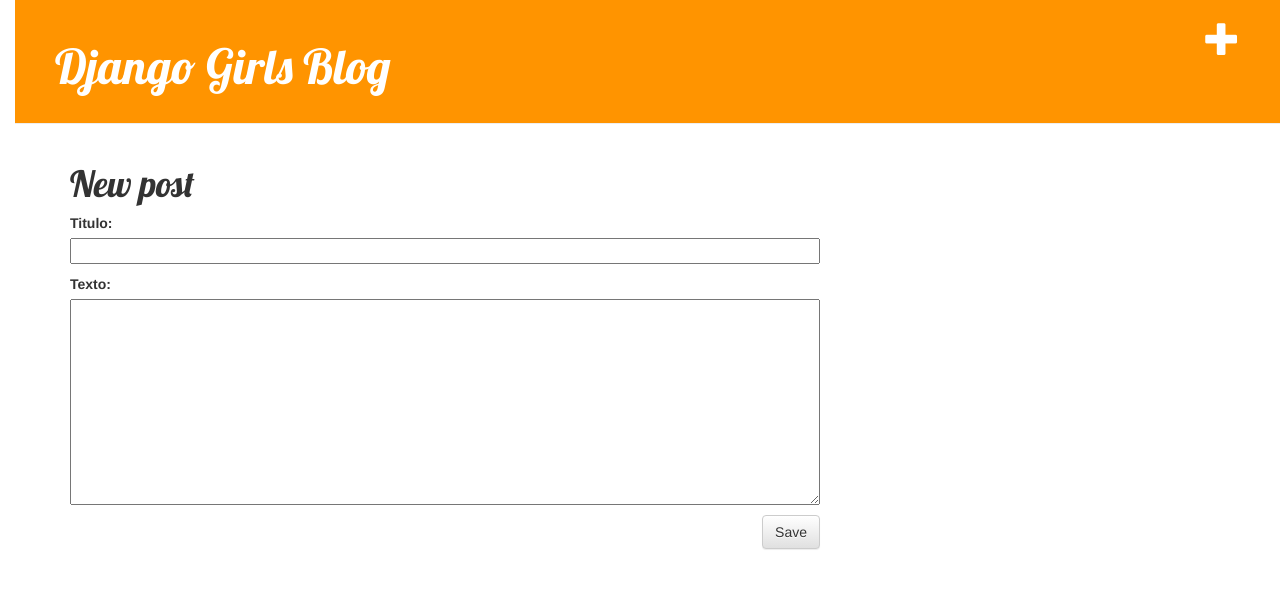
After one commit to Ferch8/djangoE, a Django app: page /post/new/ in a window 1280 px wide. The commit adds this page. Shown: the top 589 px of the page. Run offline with Django 3.2, Linux system fonts and the light colour scheme; some libraries are stand-ins or nearby versions.

Commit message:
ingresar post

```diff
--- /dev/null
+++ b/blog/forms.py
@@ -0,0 +1,7 @@
+from django import forms
+from .models import Publicacion
+
+class PublicacionForm(forms.ModelForm):
+    class Meta:
+        model = Publicacion
+        fields = ('titulo', 'texto',)
--- a/blog/templates/blog/base.html
+++ b/blog/templates/blog/base.html
@@ -10,6 +10,7 @@
        </head>
        <body>
            <div class="page-header">
+               <a href="{% url 'post_new' %}" class="top-menu"><span class="glyphicon glyphicon-plus"></span></a>
                <h1><a href="">Django Girls Blog</a></h1>
            </div>
 
--- /dev/null
+++ b/blog/templates/blog/post_edit.html
@@ -0,0 +1,9 @@
+{% extends 'blog/base.html' %}
+
+    {% block content %}
+        <h1>New post</h1>
+        <form method="POST" class="post-form">{% csrf_token %}
+            {{ form.as_p }}
+            <button type="submit" class="save btn btn-default">Save</button>
+        </form>
+    {% endblock %}
--- a/blog/urls.py
+++ b/blog/urls.py
@@ -4,4 +4,5 @@
 urlpatterns = [
     url(r'^$', views.listar_pub),
     url(r'^postear/(?P<pk>[0-9]+)/$', views.detalle_pub, name='postear'),
+    url(r'^post/new/$', views.post_new, name='post_new'),
 ]
--- a/blog/views.py
+++ b/blog/views.py
@@ -2,7 +2,8 @@
 from django.shortcuts import render
 from django.utils import timezone
 from .models import Publicacion
-
+from .forms import PublicacionForm
+from django.shortcuts import redirect
 # Create your views here.
 
 def listar_pub(request):
@@ -12,3 +13,16 @@
 def detalle_pub(request, pk):
     p = get_object_or_404(Publicacion, pk=pk)
     return render(request, 'blog/detalle_publicacion.html', {'p': p})
+
+def post_new(request):
+    if request.method == "POST":
+        form = PublicacionForm(request.POST)
+        if form.is_valid():
+            post = form.save(commit=False)
+            post.author = request.user
+            post.fecha_publicacion = timezone.now()
+            post.save()
+            return redirect('postear', pk=post.pk)
+    else:
+        form = PublicacionForm()
+    return render(request, 'blog/post_edit.html', {'form': form})
```
